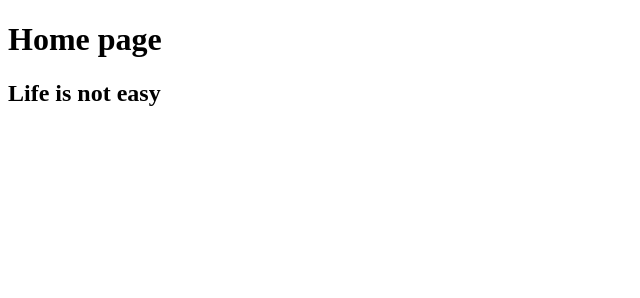
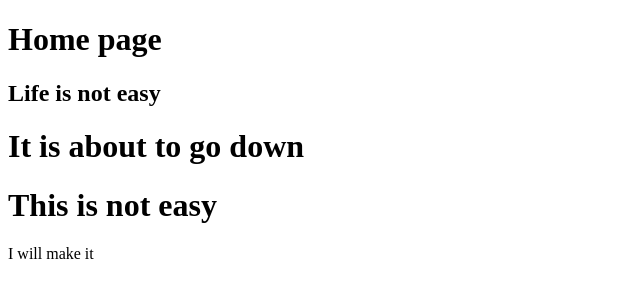
Before and after one commit to dieuaime-shami/Gym-Git-Exercise-Solutions, a plain HTML site: page home.html in a window 1280 px wide. Shown: the whole page, without its empty margins (0-640 px from the left). Drawn offline with Linux system fonts and the light colour scheme.

Commit message:
home as been updated

```diff
--- a/home.html
+++ b/home.html
@@ -8,5 +8,8 @@
 <body>
   <h1>Home page</h1>
   <h2>Life is not easy</h2>
+  <h1>It is about to go down</h1>
+  <h1>This is not easy</h1>
+  <p>I will make it</p>
 </body>
 </html>
```
